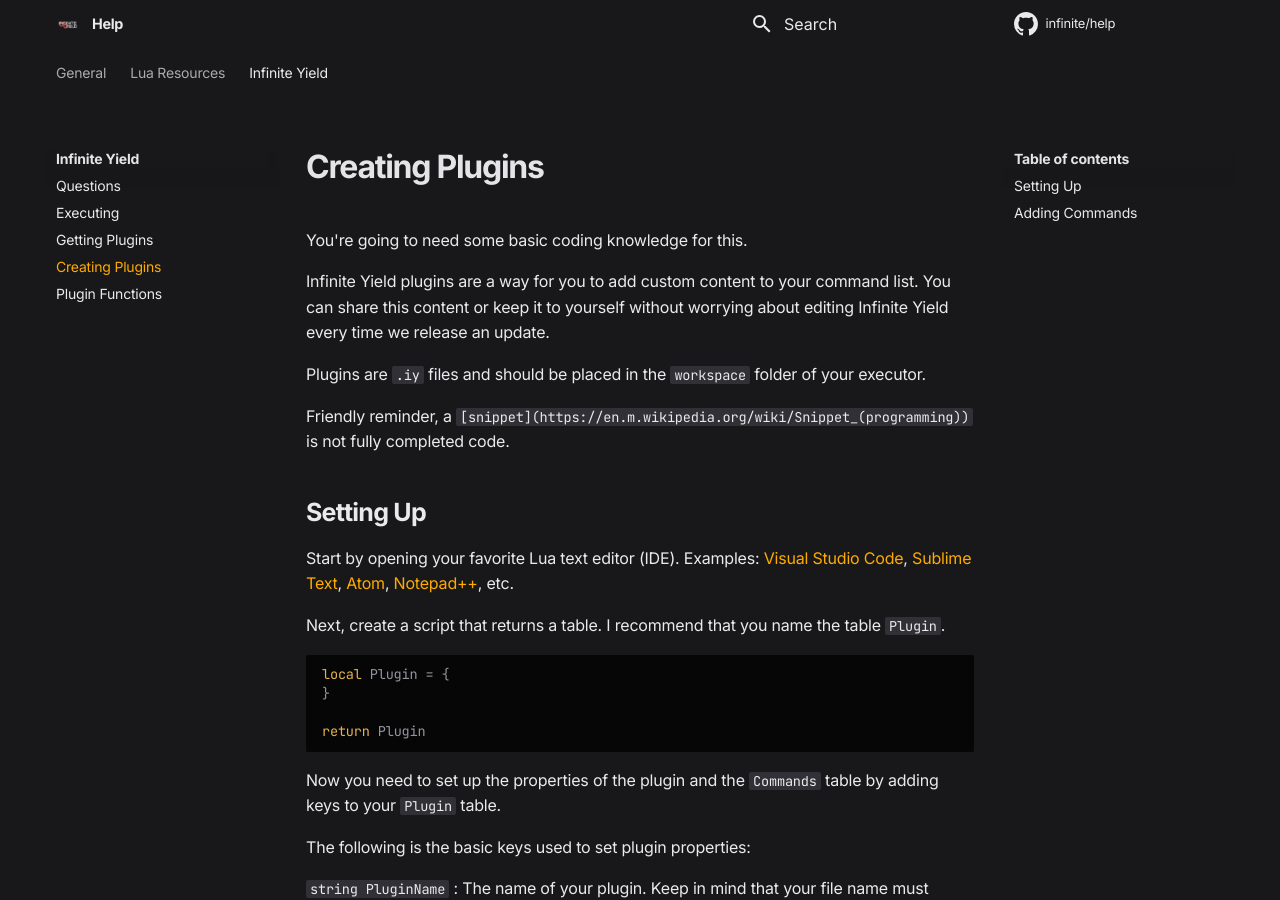
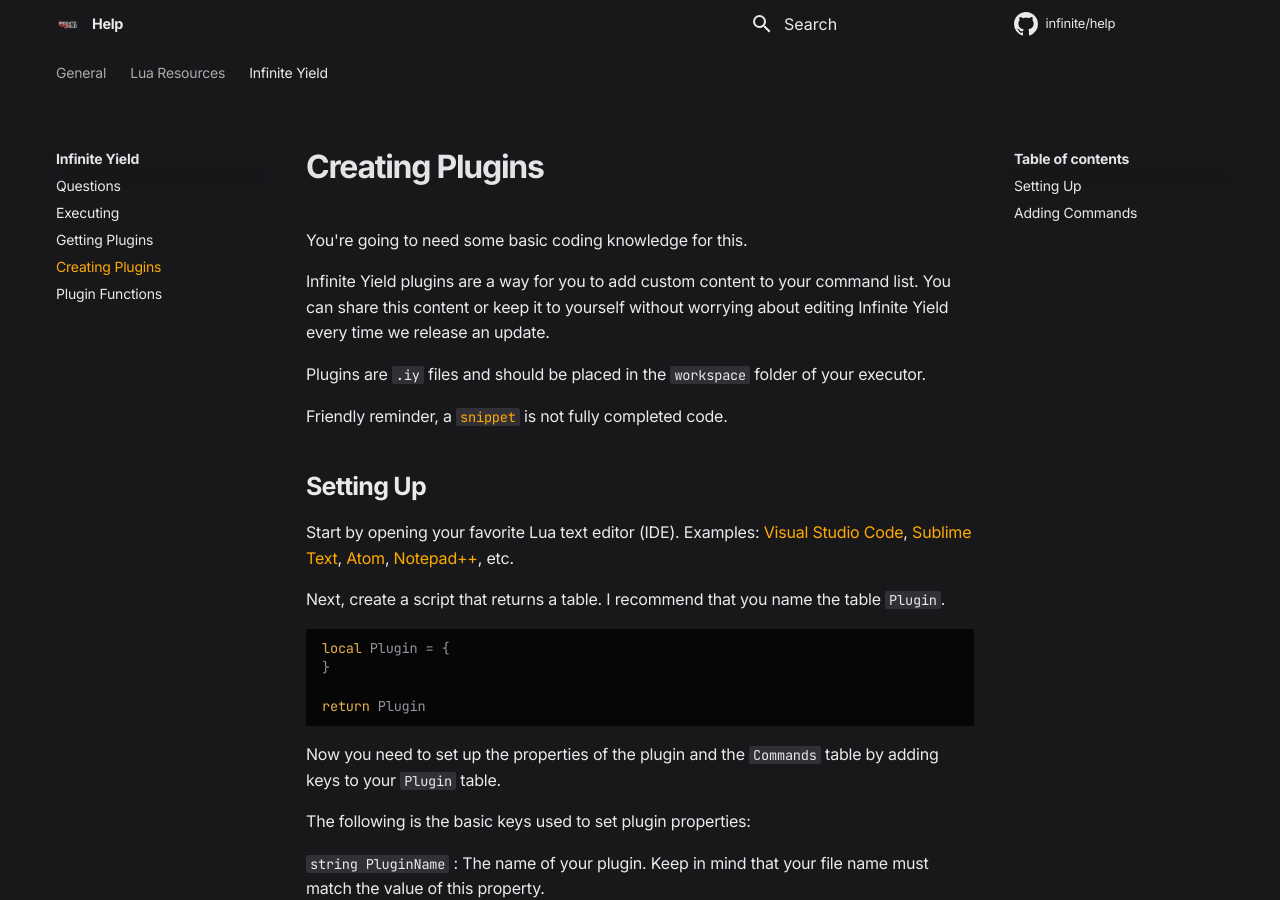
Before and after one commit to moikoros/help, an MkDocs documentation site: the page built from docs/inf/creatingplugins.md, in a window 1280 px wide and 900 px high. Built offline with MkDocs 1.6.1 and Material for MkDocs 9.7.7, drawn with Linux system fonts in a browser that asks for light colours; comment, search, counter and statistics services are not loaded.

Commit message:
Update creatingplugins.md

```diff
--- a/docs/inf/creatingplugins.md
+++ b/docs/inf/creatingplugins.md
@@ -4,7 +4,7 @@
 
 Plugins are `.iy` files and should be placed in the `workspace` folder of your executor.
 
-Friendly reminder, a `[snippet](https://en.m.wikipedia.org/wiki/Snippet_(programming))` is not fully completed code.
+Friendly reminder, a [`snippet`](https://en.m.wikipedia.org/wiki/Snippet_(programming)) is not fully completed code.
 
 ## Setting Up
 
```
